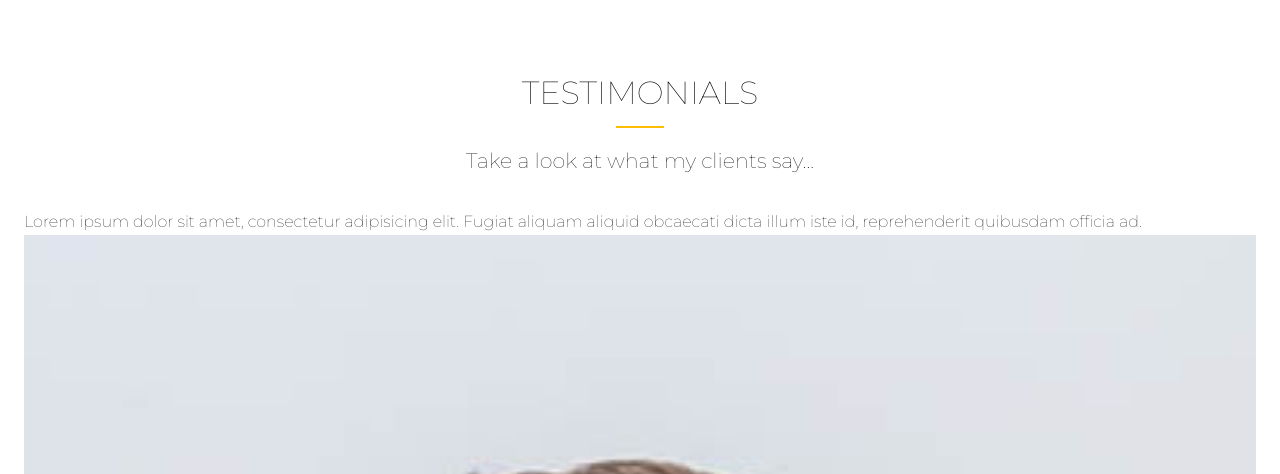
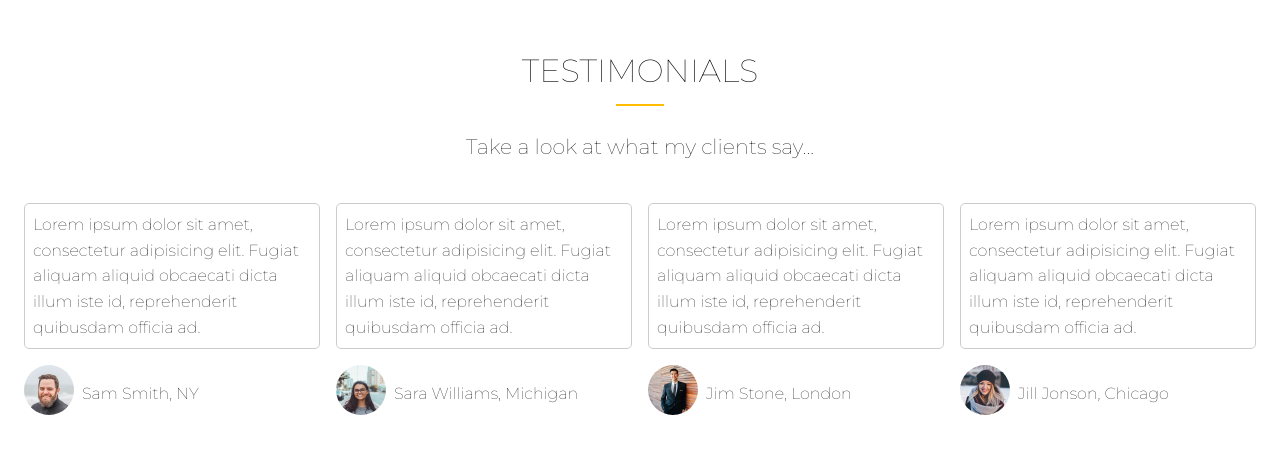
Before and after one commit to kat0001/portfolio, a website: page dist/about.html in a window 1280 px wide. Shown: the part 1700-2174 px from the top of the page. Drawn offline with Linux system fonts and the light colour scheme.

Commit message:
About section- testimonials styling

```diff
--- a/scss/main.scss
+++ b/scss/main.scss
@@ -271,11 +271,43 @@
         column-gap: 2rem;
         }
 
-        .img {
+        img {
            width: 70%;
         }
 
 
+    }
+
+    //ABOUT D
+    &-d {
+        .testimonials {
+            display: grid;
+            grid-template-columns: repeat(4, 1fr);
+            column-gap: 1rem;
+        }
+        .lead {
+            border: none;
+        }
+
+        ul {
+            list-style: none;
+            margin-top: 1rem;
+            display: flex;
+            align-items: center;
+        }
+
+        p {
+            border: 1px solid $medium-color;
+            border-radius: 5px;
+            padding: 0.5rem;
+        }
+
+        img {
+           width: 50px;
+           height: 50px;
+           border-radius: 50%;
+           margin-right: 0.5rem;
+        }
     }
 }
 
```
Also changed, not shown: dist/css/main.css.
